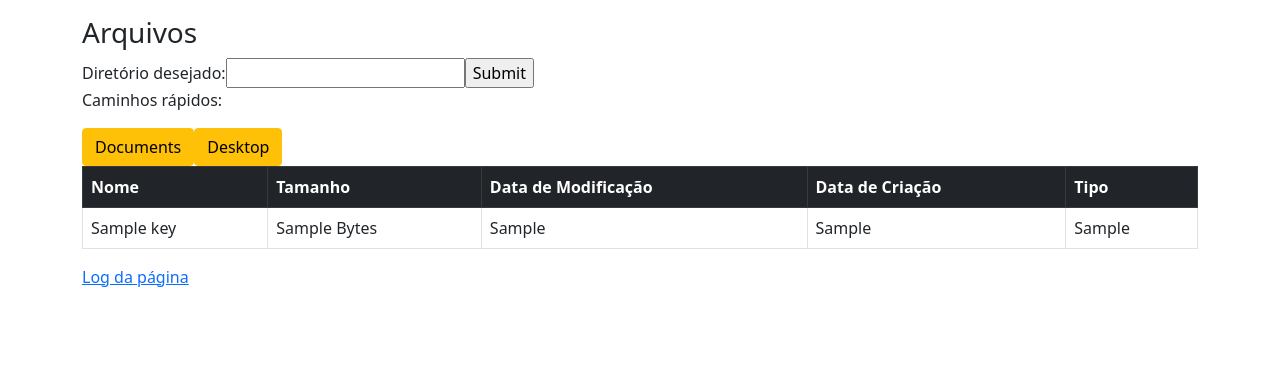
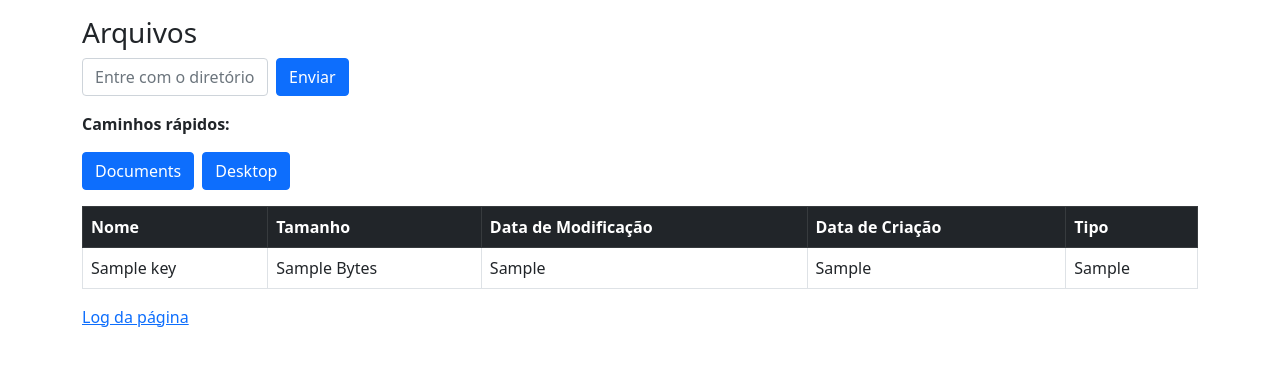
Before and after one commit to Cunhaaa332/ProjetoDeBlocoPython, a Django app: template gerenciador_de_tarefas/templates/arquivos.html in a window 1280 px wide. Shown: the part 127-493 px from the top of the page. Run offline with Django 3.2, Linux system fonts and the light colour scheme; the template is opened without the code that fills it: most values are stand-ins (such as "Sample title", 1, 10 or a date in 2020).

Commit message:
alterando layout da página de Arquivos

```diff
--- a/gerenciador_de_tarefas/templates/arquivos.html
+++ b/gerenciador_de_tarefas/templates/arquivos.html
@@ -3,27 +3,22 @@
   <h3>Arquivos</h3>
 </div>
 
-<table class="table table-bordered">
+<table class="table table-bordered mt-3">
   <form method="POST" action="{% url 'arquivos' %}">
     {% csrf_token %}
-    <label for="dir">Diretório desejado:</label>
-    <input type="text" name="dir" />
-    <input type="submit" name="submit" />
-    <p>Caminhos rápidos:</p>
-    <button
-      type="submit"
-      name="dirButton"
-      value="Documents"
-      class="btn btn-warning"
-    >
+    <div class="form-row d-flex">
+      <div class="col-2">
+        <input type="text" class="form-control" name="dir" placeholder="Entre com o diretório" />
+      </div>
+      <div class="col ms-2">
+        <button type="submit" class="btn btn-primary pl-3">Enviar</button>
+      </div>
+    </div>
+    <p class="fw-bold mt-3">Caminhos rápidos:</p>
+    <button type="submit" name="dirButton" value="Documents" class="btn btn-primary">
       Documents
     </button>
-    <button
-      type="submit"
-      name="dirButton"
-      value="Desktop"
-      class="btn btn-warning"
-    >
+    <button type="submit" name="dirButton" value="Desktop" class="btn btn-primary ms-2">
       Desktop
     </button>
   </form>
```
